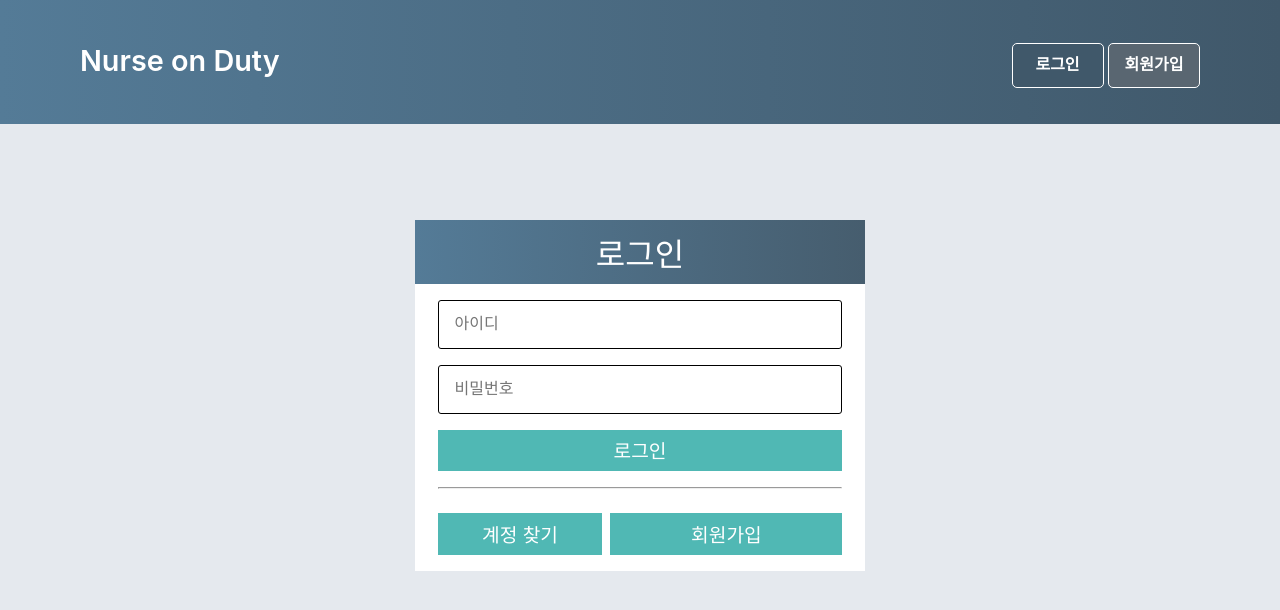
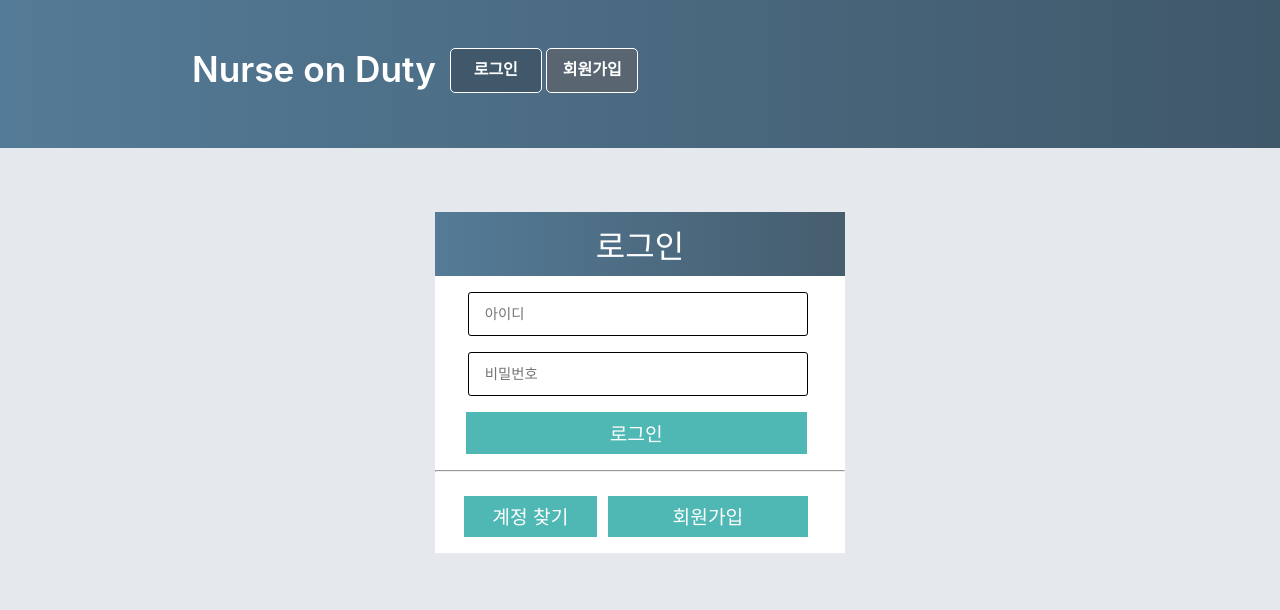
Before and after one commit to kaseupeo/webdanseom, a React (Create React App) app in the folder frontend/: page /auth/login in a window 1280 px wide. Shown: the top 610 px of the page. Built offline with nearby package versions, Linux system fonts and the light colour scheme.

Commit message:
프론트엔드 수정

```diff
--- a/frontend/src/component/Auth/AuthTemplate.scss
+++ b/frontend/src/component/Auth/AuthTemplate.scss
@@ -5,10 +5,10 @@
 
 .AuthTemplate{
     background: #dbdbdb;
-    width: 450px;
+    width: 410px;
     margin-left: auto;
     margin-right: auto;
-    margin-top: 6rem;
+    margin-top: 4rem;
     overflow:hidden;
 
     .login-title{
--- a/frontend/src/component/Auth/FindPassword.scss
+++ b/frontend/src/component/Auth/FindPassword.scss
@@ -1,12 +1,12 @@
 /**
 비밀번호 찾기 요소
 **/
-
+$mobile-contents-width: 640px;
 
 .FindPassword{
   margin-top:1rem;
         b{
-            font-size:1rem;
+            font-size:0.8rem;
 
         }
 
@@ -15,10 +15,11 @@
                 font-size: 1rem;
                 padding-left: 1rem;
                 display: flex;
+
                 margin-top:1rem;
                 margin-bottom:1rem;
-                width: 24rem;
-                height: 2.8rem;
+                height: 2.6rem;
+                width:21.3rem;
                 border-radius: 3px;
                 border: 1px solid;
 
--- a/frontend/src/component/Auth/LoginElement.scss
+++ b/frontend/src/component/Auth/LoginElement.scss
@@ -1,18 +1,21 @@
+$mobile-contents-width: 640px;
+
 .LoginElement{
 
 
           input{
                 font-size: 1rem;
                 padding-left: 1rem;
-                display: flex;
+                margin-left: 8%;
+
                 margin-top:1rem;
-                width: 24rem;
-                height: 2.8rem;
+                width: 20rem;
+                height: 2.5rem;
                 border-radius: 3px;
                 border: 1px solid;
                 &::placeholder{
 
-                    font-size:1rem;
+                    font-size:0.9rem;
                 }
 
             }
@@ -22,11 +25,12 @@
                justify-content:center;
                margin-top: 1rem;
                margin-bottom: 1rem;
+               margin-left: 7.5%;
                background: #50B8B4;
                color: white;
                border: 0;
                height: 2.6rem;
-               width:25.3rem;
+               width:21.3rem;
                font-size: 1.2rem;
                text-decoration-line: none;
                &:hover{
@@ -37,10 +41,11 @@
 
               .otherElement{
               display: flex;
-                             align-items:center;
-                             justify-content:center;
+              align-items:center;
+              justify-content:center;
+              margin-right: 2%;
               .signBtn{
-               margin-left:0.5rem;
+               margin-left:0.7rem;
                 display: flex;
                align-items:center;
                justify-content:center;
@@ -51,7 +56,7 @@
                color: white;
                border: 0;
                height: 2.6rem;
-               width:14.5rem;
+               width:12.5rem;
                font-size: 1.2rem;
                  text-decoration-line: none;
                &:hover{
@@ -70,7 +75,7 @@
                color: white;
                border: 0;
                height: 2.6rem;
-               width:10.3rem;
+               width:8.3rem;
                font-size: 1.2rem;
                  text-decoration-line: none;
                &:hover{
--- a/frontend/src/component/Auth/SignUpElement.scss
+++ b/frontend/src/component/Auth/SignUpElement.scss
@@ -1,11 +1,12 @@
 /*
 회원가입요소
 */
-
+$mobile-contents-width: 640px;
 .SignUpElement{
         margin-top:1rem;
         b{
-            font-size:1.2rem;
+            font-size:1rem;
+
 
         }
 
@@ -15,10 +16,11 @@
                 display: flex;
                 margin-top:0.8rem;
                 margin-bottom:0.8rem;
-                width: 24rem;
-                height: 2.8rem;
+                width: 21.3rem;
+                height: 2.6rem;
                 border-radius: 3px;
                 border: 1px solid;
+
                 &::placeholder{
 
                     font-size:1rem;
@@ -34,8 +36,8 @@
                background: #50B8B4;
                color: white;
                border: 0;
-               height: 3rem;
-               width:25.3rem;
+               height: 2.5rem;
+               width:23rem;
                font-size: 1.2rem;
                text-decoration-line: none;
                &:hover{
--- a/frontend/src/component/LoginElement.scss
+++ /dev/null
@@ -1,84 +0,0 @@
-/*
-로그인 요소
-*/
-.LoginElement{
-
-
-          input{
-                font-size: 1rem;
-                padding-left: 1rem;
-                display: flex;
-                margin-top:1rem;
-                width: 24rem;
-                height: 2.8rem;
-                border-radius: 3px;
-                border: 1px solid;
-                &::placeholder{
-
-                    font-size:1rem;
-                }
-
-            }
-            .loginBtn{
-               display: flex;
-               align-items:center;
-               justify-content:center;
-               margin-top: 1rem;
-               margin-bottom: 1rem;
-               background: #42c981;
-               color: white;
-               border: 0;
-               height: 3rem;
-               width:25.3rem;
-               font-size: 1.2rem;
-               text-decoration-line: none;
-               &:hover{
-                 background: #3ab574;
-               }
-               }
-
-
-              .otherElement{
-              display: flex;
-                             align-items:center;
-                             justify-content:center;
-              .signBtn{
-               margin-left:0.5rem;
-                display: flex;
-               align-items:center;
-               justify-content:center;
-              display: flex;
-                margin-top: 1rem;
-               margin-bottom: 1rem;
-               background: #42c981;
-               color: white;
-               border: 0;
-               height: 3rem;
-               width:14.5rem;
-               font-size: 1.2rem;
-                 text-decoration-line: none;
-               &:hover{
-                               background: #3ab574;
-                       }
-              }
-              .findPasswordBtn{
-
-                display: flex;
-               align-items:center;
-               justify-content:center;
-              display: flex;
-                margin-top: 1rem;
-               margin-bottom: 1rem;
-               background: #42c981;
-               color: white;
-               border: 0;
-               height: 3rem;
-               width:10.3rem;
-               font-size: 1.2rem;
-                 text-decoration-line: none;
-               &:hover{
-                               background: #3ab574;
-                       }
-              }
-              }
-    }
--- a/frontend/src/component/Main.js
+++ b/frontend/src/component/Main.js
@@ -9,12 +9,16 @@ const MyComponent = () => {
         <h1>Nurse on Duty</h1>
         <ul>
           <li>
-            <h2> 편안한 근무설정</h2>
-            <p>편하게 근무표 자동생성</p>
+            <h2> 편리한 근무표 작성</h2>
+            <p>근무표 자동생성으로 손쉽게 근무표를 작성해보세요!</p>
+          </li>
+          <li>
+            <h2> 간편한 근무 조회</h2>
+            <p> 간편하게 근무일정을 조회하세요!</p>
           </li>
           <li>
             <h2> 근무 통계 조회</h2>
-            <p>근무표 통계 조회</p>
+            <p> 통계를 통해 D,E,N,OFF 일수를 체크해보세요!</p>
           </li>
         </ul>
       </div>
--- a/frontend/src/component/Main.scss
+++ b/frontend/src/component/Main.scss
@@ -18,7 +18,7 @@ $mobile-contents-width: 640px;
 
 
                 font-size: 120vw / ($mobile-contents-width / 30px);
-
+                white-space: nowrap;
               }
 
 
@@ -30,10 +30,9 @@ $mobile-contents-width: 640px;
             list-style:none;
             font-size: 1rem;
             @media (max-width: $mobile-contents-width) {
-                // 화면 전체 가로크기(100vw)에서 640을 나눠줍니다.
+
                 font-size: 80vw / ($mobile-contents-width / 15px);
-                // 이러면 화면 전체 가로크기가 640px일 때 font-size는 1px이 되고,
-                // 화면 전체 가로크기가 320px일 때는 font-size가 0.5px이 됩니다.
+                white-space: nowrap;
               }
 
         }
--- a/frontend/src/component/Navigation/MainNavigation.js
+++ b/frontend/src/component/Navigation/MainNavigation.js
@@ -7,6 +7,9 @@ const MyComponent = () => {
   return (
     <div className="TotalMain">
       <header className="MainNavigation">
+        <Link to="/" className="title">
+          Nurse on Duty
+        </Link>
         <div className="btn">
           <Link to="/auth/login" className="loginBtn">
             로그인
@@ -16,9 +19,6 @@ const MyComponent = () => {
             회원가입
           </Link>
         </div>
-        <Link to="/" className="title">
-          Nurse on Duty
-        </Link>
       </header>
 
       <main>
--- a/frontend/src/component/Navigation/MainNavigation.scss
+++ b/frontend/src/component/Navigation/MainNavigation.scss
@@ -1,30 +1,69 @@
 $mobile-contents-width: 640px;
 .TotalMain{
-  position: absolute;
+  position:absolute;
   left:0;
   right: 0;
   top: 0;
   bottom: 0;
   background: #e5e9ee;
+
+
+
 .MainNavigation{
-  position: flex;
+
+    position:flex;
+    flex-direction: row;
+    justify-items: center;
     background: linear-gradient(to right, #547B97, #40586a);
-    padding-top: 1.5rem;
+    padding-top: 3rem;
     padding-bottom: 0rem;
     height: 100px;
     color:white;
+    @media (max-width: $mobile-contents-width) {
+      position: flex;
+      justify-items: center;
+      flex-direction:column;
+      height: 180px;
+    }
+
+    .title{
+
+      position: absolute;
+      font-size:2.2rem;
+      margin-left: 15%;
+
+      color: white;
+      text-decoration: none;
+      font-weight: 600;
+      @media (max-width: $mobile-contents-width) {
+
+        position: absolute;
+        left: 50%;
+        margin:0 0 0 -158px;
+
+        font-size: 3rem;
+        white-space: nowrap;
+      }
+      }
+
  .btn{
 
+
       display: flex;
-      padding-bottom: 0rem;
-      height: 0;
-      padding-top: 1.2rem;
-      padding-right: 5rem;
-      justify-content:end;
-      align-items:flex-start;
+      flex-direction:row;
+      justify-content:flex-end;
+      overflow:auto;
+      margin-right: 15%;
 
       @media (max-width: $mobile-contents-width) {
-        display: none;
+
+        position: absolute;
+        left: 50%;
+        top: 140px;
+        margin:0 0 0 -100px;
+        white-space: nowrap;
+
+
       }
 
 
@@ -62,18 +101,7 @@ $mobile-contents-width: 640px;
       }
 
     }
-    .title{
-            font-size:1.8rem;
-            padding-left: 5rem;
-            color: white;
-            text-decoration: none;
-            font-weight: 600;
-            @media (max-width: $mobile-contents-width) {
-              font-size: 3rem;
-            }
 
-
-    }
 
 
 
```
Also changed, not shown: frontend/src/component/App/HeadNurse/HeadMain.js (added), frontend/src/component/App/NormalNurse/NormalCalendar.js (added), frontend/src/component/App/NormalNurse/NormalMain.js (added).
